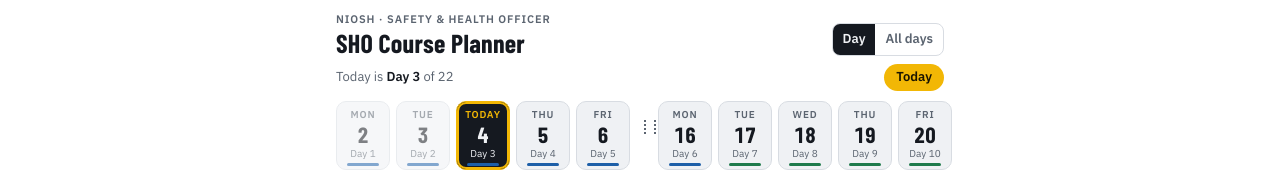
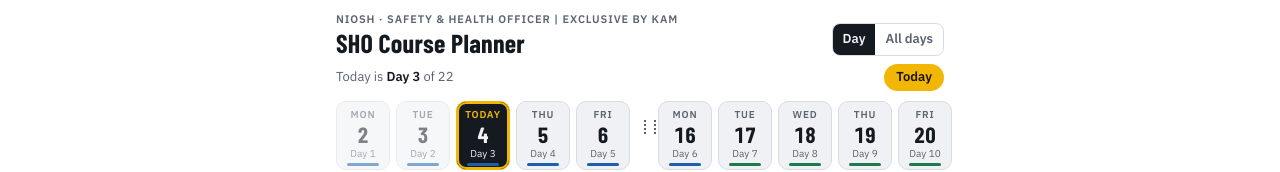
Before and after one commit to amkamarul/sho_course, a plain HTML site: page index.html in a window 1280 px wide. Shown: the top 172 px of the page. Drawn offline with nearby package versions, Linux system fonts and the light colour scheme.

Commit message:
Update index.html

```diff
--- a/index.html
+++ b/index.html
@@ -191,7 +191,7 @@ footer ul { padding-left: 18px; margin: 8px 0 0; }
   <div class="wrap">
     <div class="head-top">
       <div style="min-width:0">
-        <div class="eyebrow">NIOSH · Safety &amp; Health Officer</div>
+        <div class="eyebrow">NIOSH · Safety &amp; Health Officer | Exclusive by KAM</div>
         <h1>SHO Course Planner</h1>
       </div>
       <div class="seg" role="group" aria-label="View">
```
